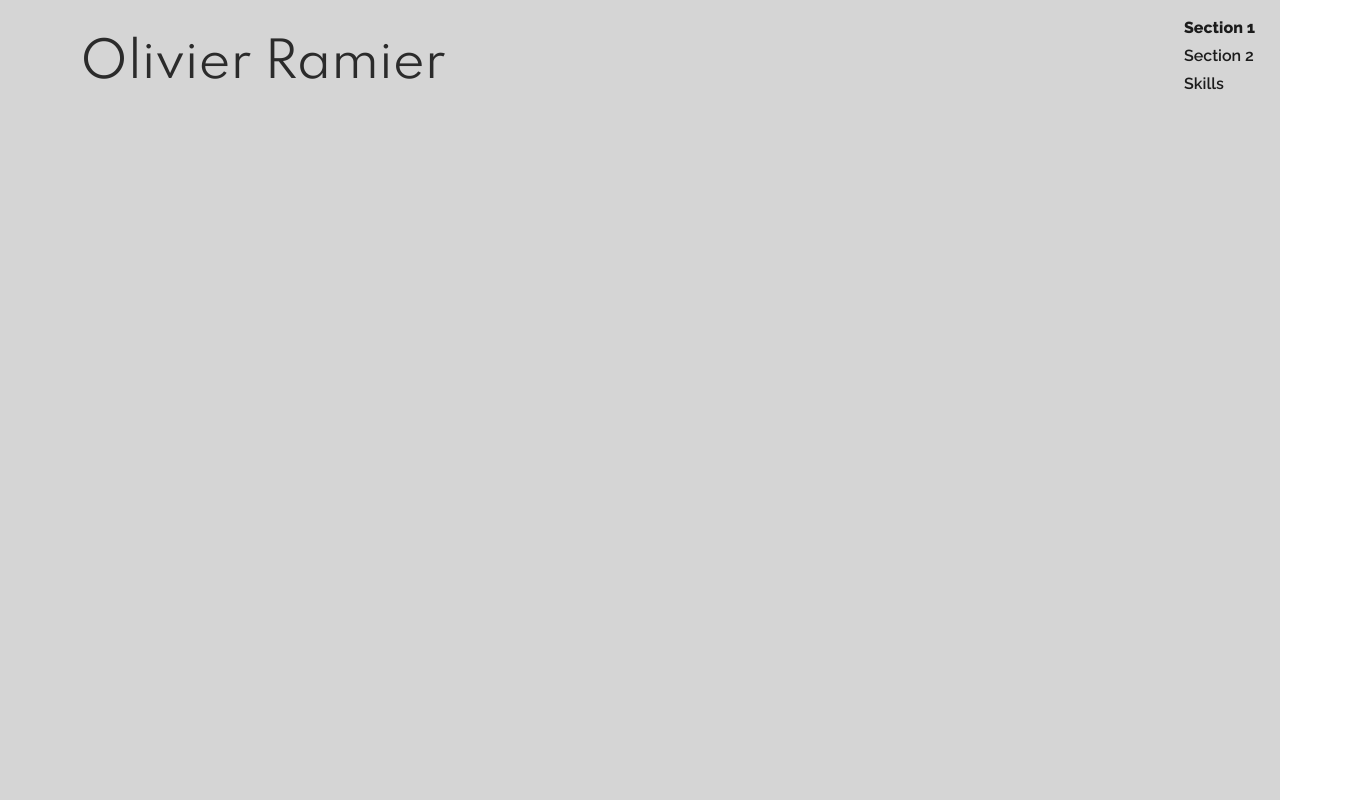
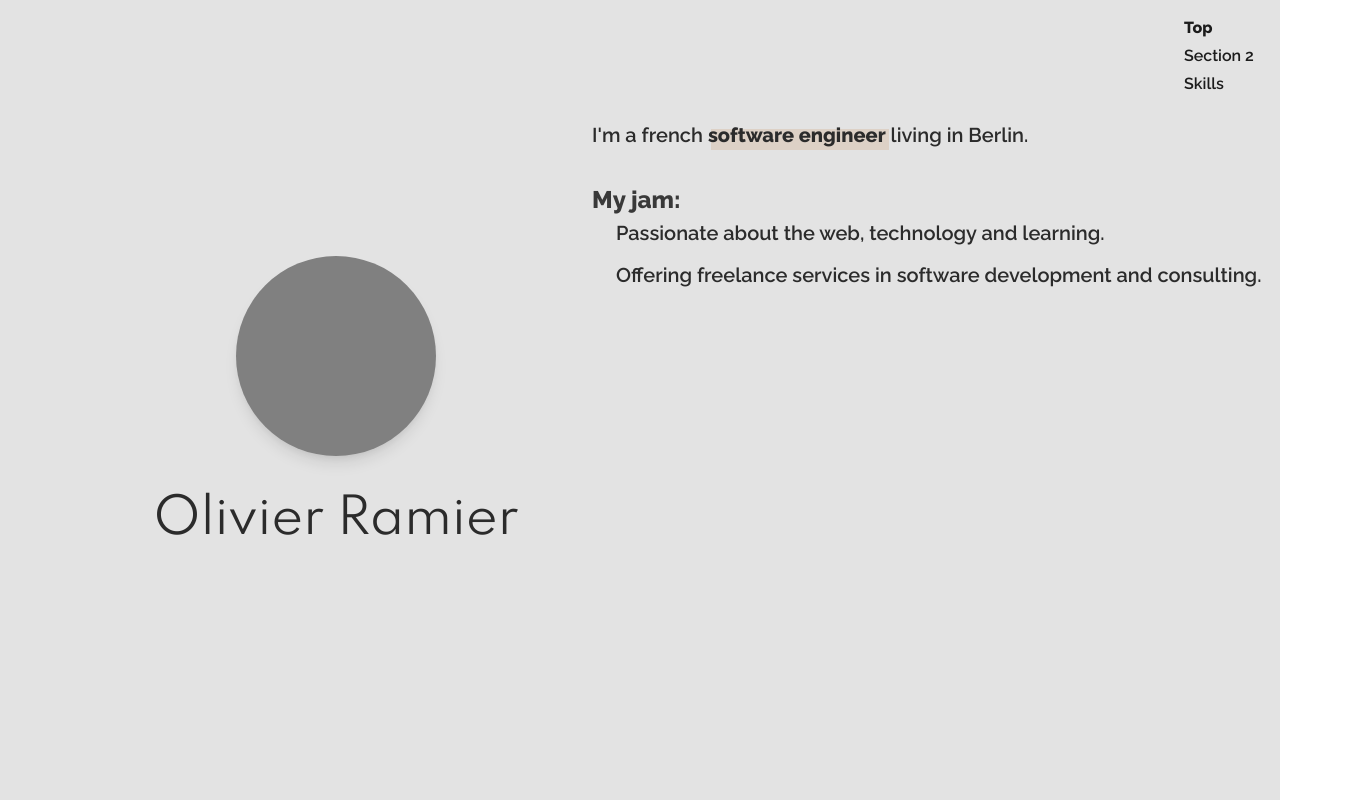
Before and after one commit to Layvier/personal_website, a Gatsby site: page / in a window 1280 px wide. Shown: the top 800 px of the page, 1360 px wide, since content can reach past the window. Built offline with nearby package versions, Linux system fonts and the light colour scheme; Gatsby itself is replaced by a stand-in of ours.

Commit message:
improve first slide

```diff
--- a/src/pages/index.tsx
+++ b/src/pages/index.tsx
@@ -1,11 +1,11 @@
-import { Center, Flex, Heading, Link, Stack, Text } from '@chakra-ui/layout';
+import { Box, Center, Flex, Heading, Link, Stack, Text } from '@chakra-ui/layout';
 import * as React from 'react';
 import { Link as ScrollLink } from 'react-scroll';
 import { Layout } from '../components/layout';
 import { Section } from '../components/sections/Section';
 import { SkillsSection } from '../components/sections/SkillsSection';
 import { Seo } from '../components/seo';
-import { fonts } from '../theme';
+import { fonts, theme } from '../theme';
 
 enum SectionIds {
   'section1' = 'section1',
@@ -33,7 +33,7 @@ const IndexPage = () => {
         >
           <Stack spacing={1}>
             <SectionLink sectionId={SectionIds.section1} onScrollActive={sectionId => setActiveSection(sectionId)}>
-              Section 1
+              Top
             </SectionLink>
             <SectionLink sectionId={SectionIds.section2} onScrollActive={sectionId => setActiveSection(sectionId)}>
               Section 2
@@ -43,10 +43,34 @@ const IndexPage = () => {
             </SectionLink>
           </Stack>
         </Flex>
-        <Section sectionId="section1" h="800px" bgColor="gray.200" py={10} px={20}>
-          <Heading color="gray.800" size="2xl" fontFamily={fonts.spartan} fontWeight={400}>
-            Olivier Ramier
-          </Heading>
+        <Section sectionId="section1" bgColor="gray.150">
+          <Flex direction="row" alignItems="stretch" flexGrow={1} w="100%" my={10} mx={20}>
+            <Center w="40%">
+              <Stack alignItems="center" spacing={10}>
+                <Flex bgColor="gray.500" boxSize="200px" boxShadow="lg" borderRadius="100%"></Flex>
+                <Heading color="gray.800" size="2xl" fontFamily={fonts.spartan} fontWeight={400}>
+                  Olivier Ramier
+                </Heading>
+              </Stack>
+            </Center>
+
+            <Flex direction="column" py={20}>
+              <Text fontSize="xl" mb={8}>
+                I'm a french <Underlined>software engineer</Underlined> living in Berlin.
+              </Text>
+              <Box>
+                <Text fontSize="2xl" fontWeight={800} color="gray.750" fontStyle="underlined">
+                  My jam:
+                </Text>
+                <Text fontSize="xl" mb={3} ml={6}>
+                  Passionate about the web, technology and learning.
+                </Text>
+                <Text fontSize="xl" ml={6}>
+                  Offering freelance services in software development and consulting.
+                </Text>
+              </Box>
+            </Flex>
+          </Flex>
         </Section>
         <Section sectionId="section2" h="800px" bgColor="gray.100">
           <Center h="100%">
@@ -86,7 +110,7 @@ const SectionLink: React.FC<{ sectionId: SectionIds; onScrollActive?: (sectionId
 
 const Underlined: React.FC<{}> = ({ children }) => {
   return (
-    <Text as="span" position="relative" zIndex={1}>
+    <Text as="span" position="relative" zIndex={1} fontWeight={700}>
       <Text as="span" position="relative" zIndex={2} className="underlined">
         {children}
       </Text>
--- a/src/theme.ts
+++ b/src/theme.ts
@@ -1,6 +1,8 @@
 import { extendTheme } from '@chakra-ui/react';
 import '@fontsource/spartan/400.css';
+import '@fontsource/spartan/500.css';
 import '@fontsource/spartan/600.css';
+import '@fontsource/spartan/700.css';
 import '@fontsource/spartan/800.css';
 import '@fontsource/raleway/600.css';
 import '@fontsource/raleway/800.css';
```
